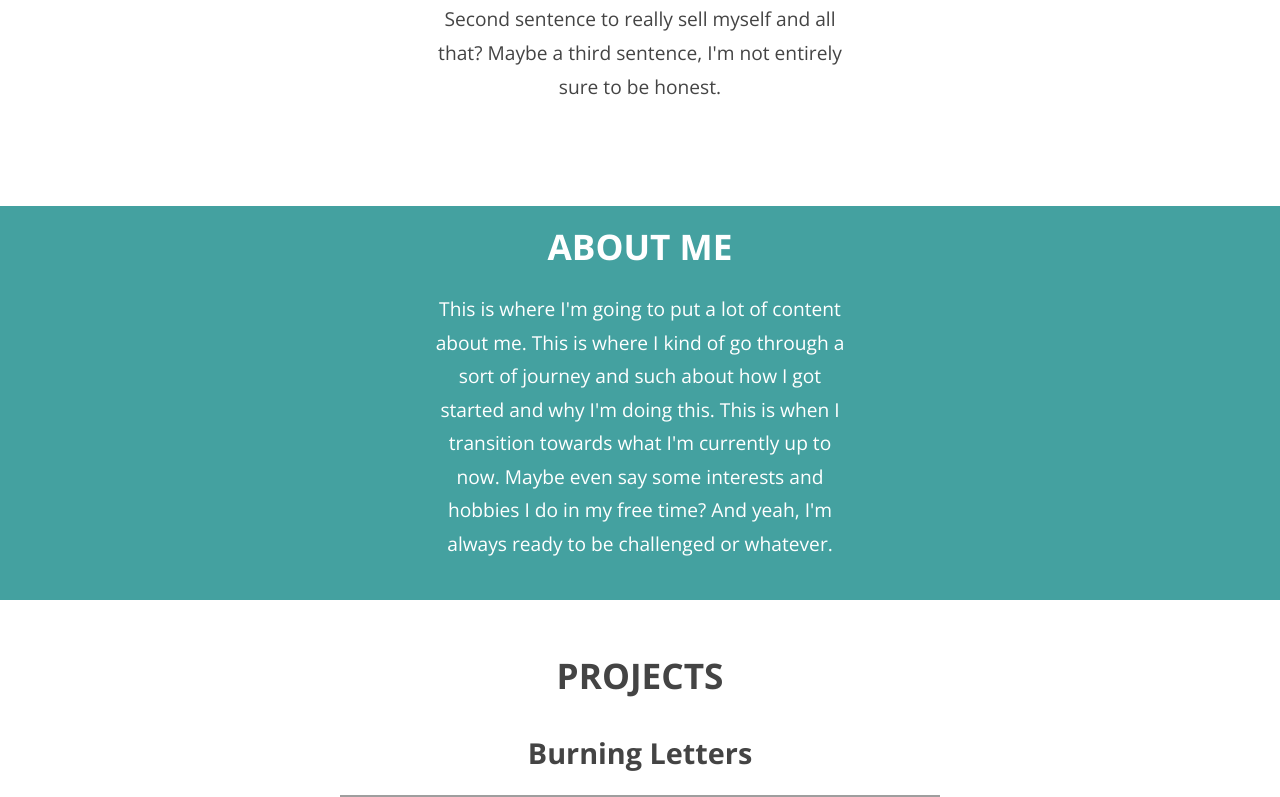
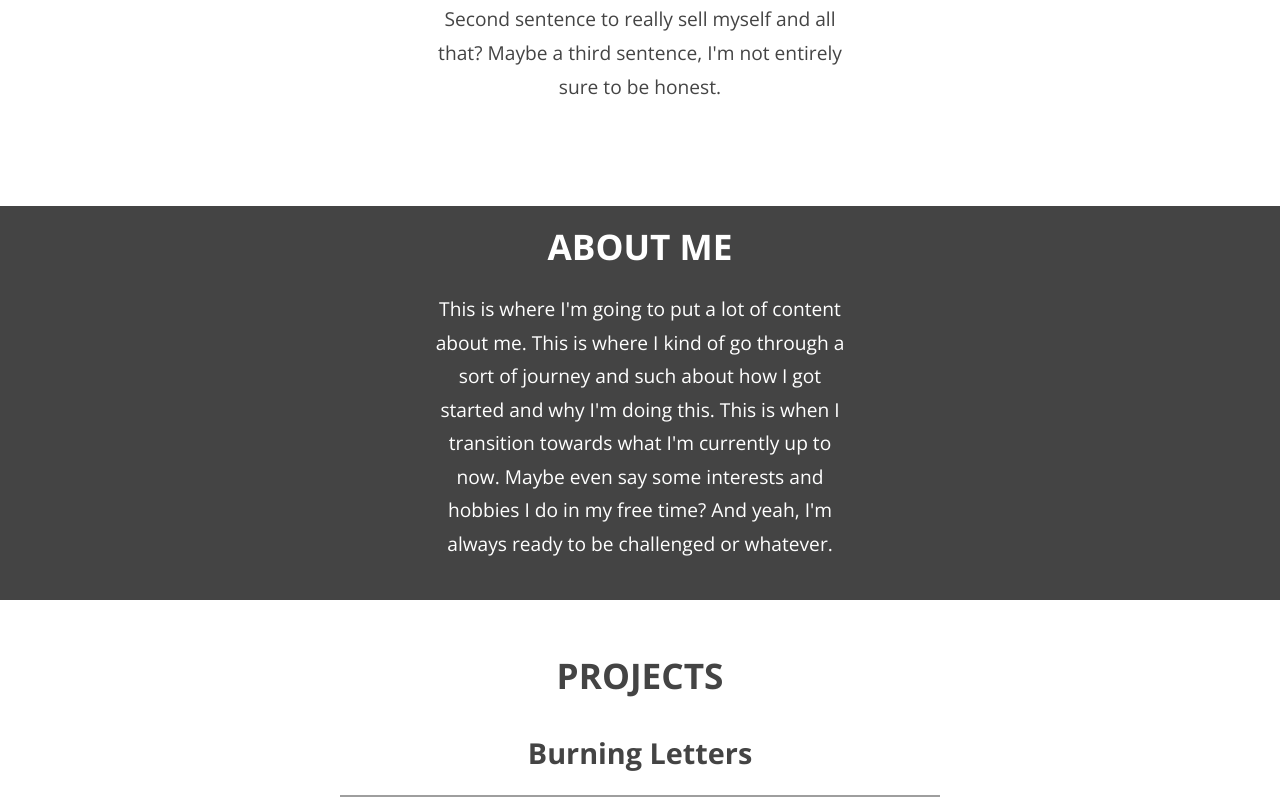
Before and after one commit to czcarrizales/react-portfolio, a React (Create React App) app: page / in a window 1280 px wide. Shown: the part 535-1332 px from the top of the page. Built offline with nearby package versions, Linux system fonts and the light colour scheme; grey boxes are pictures that could not be loaded; the HTML template or start-up script is replaced by a standard one.

Commit message:
change background color of about me section

```diff
--- a/src/css/About.css
+++ b/src/css/About.css
@@ -3,8 +3,8 @@
     justify-content: flex-start;
     align-items: center;
     flex-direction: column;
-    background-color: #44A1A0;
-    color: white;
+    background-color: #444444;
+    color: rgb(255, 255, 255);
     width: 100%;
     padding: 1em 1.5em 1.5em;
 }
```
